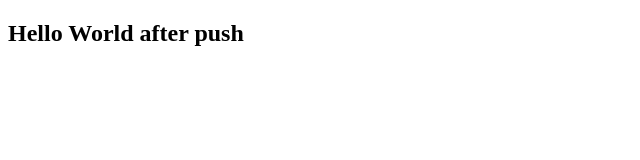
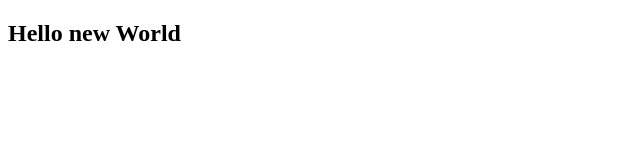
Before and after one commit to jamil4321/bootcamp_assingment, a plain HTML site: page index.html in a window 1280 px wide. Shown: the whole page, without its empty margins (0-640 px from the left). Drawn offline with Linux system fonts and the light colour scheme.

Commit message:
Update index.html

```diff
--- a/index.html
+++ b/index.html
@@ -6,6 +6,6 @@
     <title>Document</title>
 </head>
 <body>
-    <h2>Hello World after push</h2>
+    <h2>Hello new World</h2>
 </body>
 </html>
```
